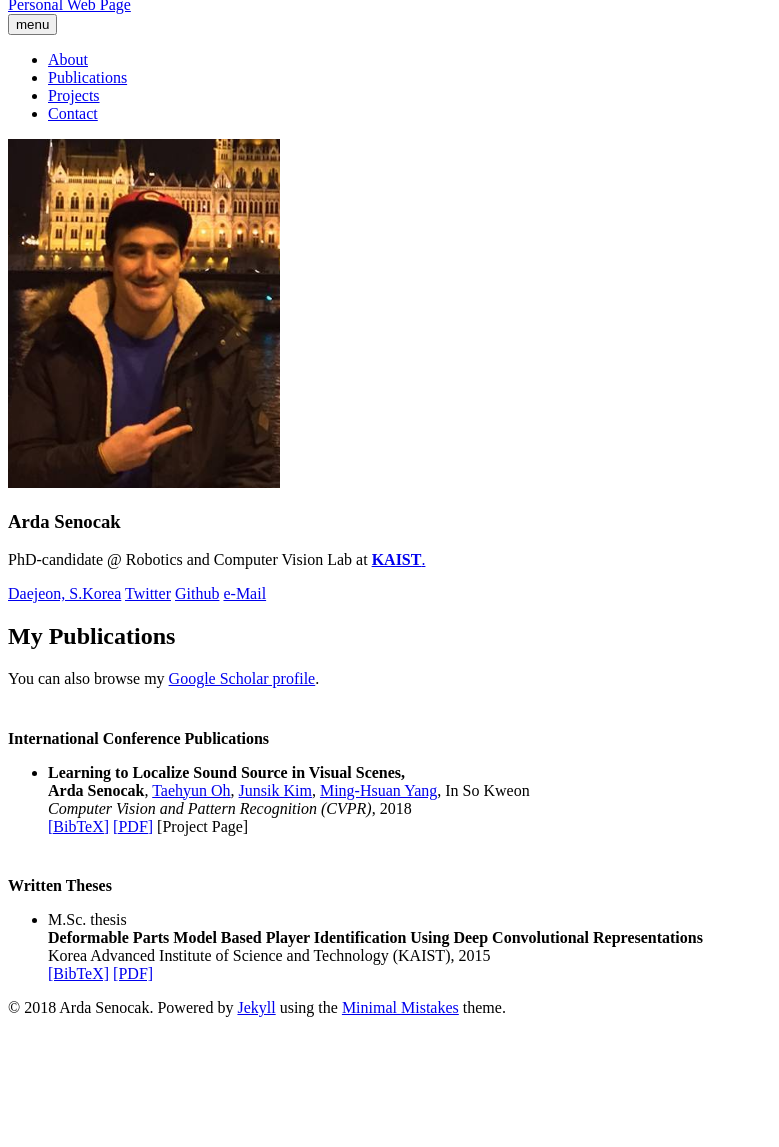
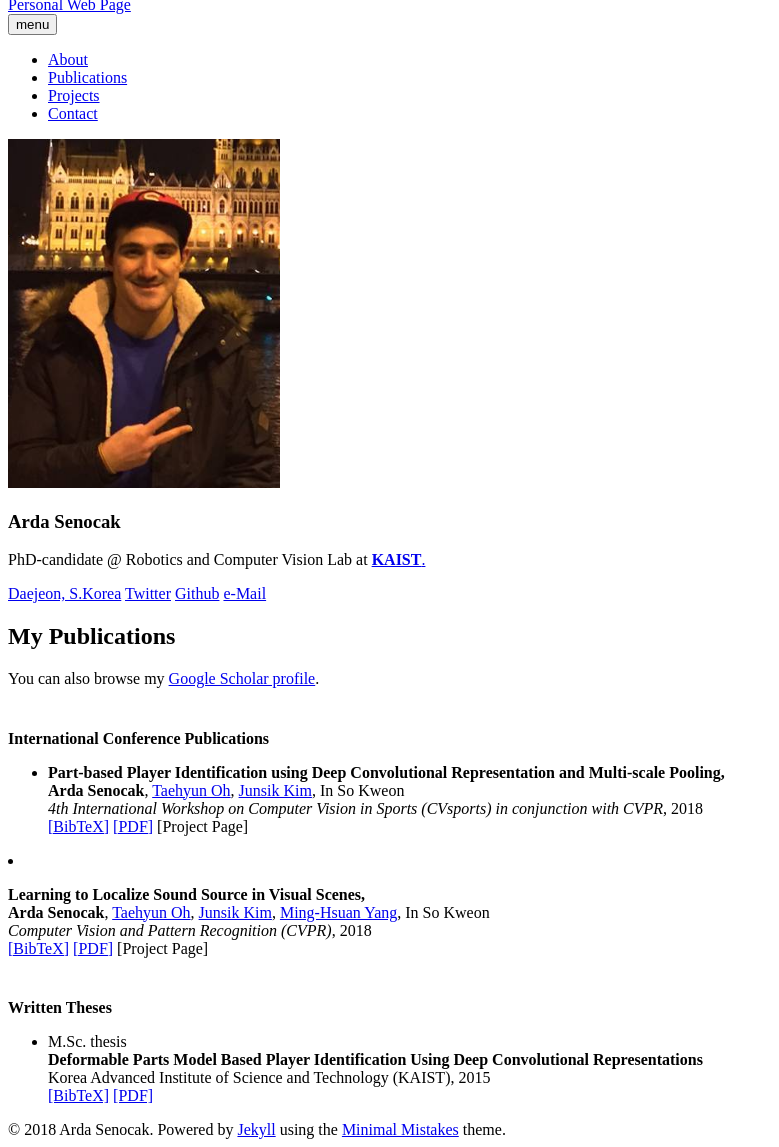
Before and after one commit to ardasnck/ardasnck.github.io, a Jekyll site: the page built from publications.md, in a window 1280 px wide, cut to the strip 112-1259 px from the top of the page. Shown: the whole strip, without its empty margins (0-779 px from the left). Built offline with Jekyll 4.4.1, drawn with Linux system fonts in a browser that asks for light colours; nearby versions of some CDN libraries; before the commit the page ends 1137 px from its top, so only the background shows below that.

Commit message:
Update publications.html

```diff
--- a/_layouts/publications.html
+++ b/_layouts/publications.html
@@ -86,6 +86,32 @@ div.bibtex pre { font-size: 75%; overflow: auto;  width: 100%; padding: 0em 0em;
     <ul class="biblist">
     <!-- Item: Caelles2016 -->
 
+<!-- Item: BasketballIdentification -->
+<li ><p>
+<b>Part-based Player Identification using Deep Convolutional Representation and Multi-scale Pooling,</b>
+<br><b>Arda Senocak</b>, <a href="http://thohkaistackr.wixsite.com/page" target="_blank">Taehyun Oh</a>, <a href="https://sites.google.com/site/jskimcv/" target="_blank">Junsik Kim</a>, In So Kweon<br>
+<i>4th International Workshop on Computer Vision in Sports (CVsports) in conjunction with CVPR</i>,
+2018
+<br />
+<a href="javascript:toggleBibtex('Arda2018')">[BibTeX]</a>
+<a href="https://arxiv.org/pdf/1803.03849.pdf" target="_blank">[PDF]</a>
+[Project Page]
+</p>
+<div id="bib_Arda2018partbased" class="bibtex noshow">
+<pre>
+@inproceedings{Arda2018partbased,
+  author = {A. Senocak and T. Oh and J. Kim and I. Kweon},
+  title = {Part-based Player Identification using Deep Convolutional Representation and Multi-scale Pooling},
+  booktitle = {Computer Vision and Pattern Recognition Workshops (CVPRW)},
+  year = {2018}
+}
+</pre>
+</div>
+</li>
+</ul>
+
+
+
 <!-- Item: SoundLocalization -->
 <li ><p>
 <b>Learning to Localize Sound Source in Visual Scenes,</b>
```
